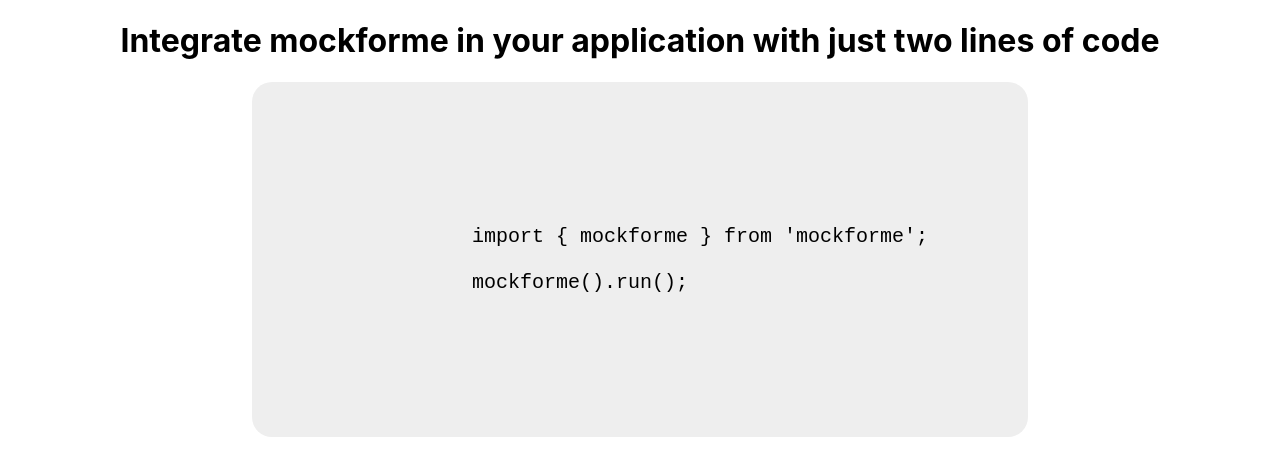
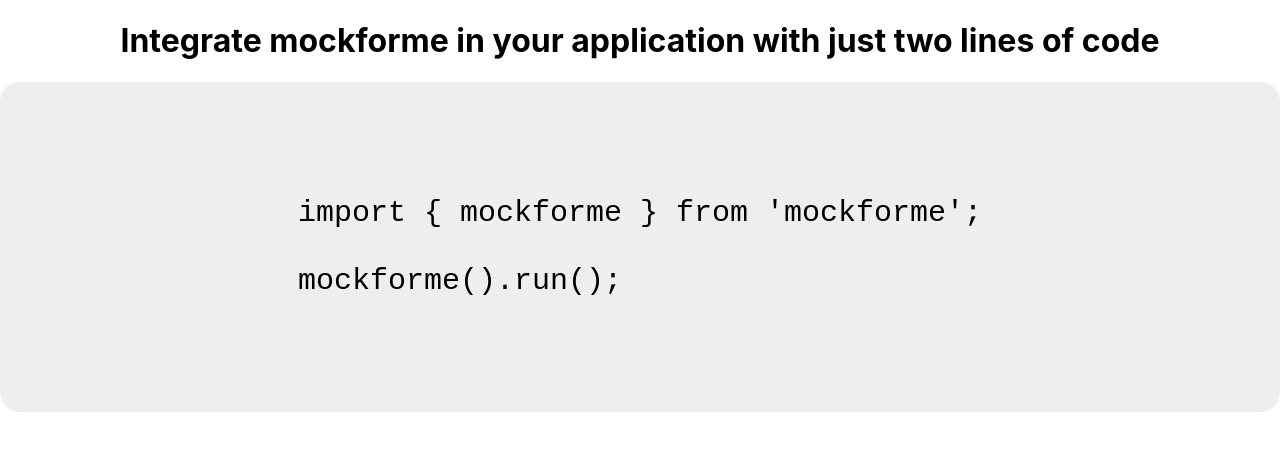
Before and after one commit to mockformedev/mockforme-reactjs, a React (Create React App) app: page / in a window 1280 px wide. Shown: the top 476 px of the page. Built offline with nearby package versions, Linux system fonts and the light colour scheme; no server answers; what mockforme would draw is missing.

Commit message:
chore: some changes

```diff
--- a/src/App.js
+++ b/src/App.js
@@ -19,9 +19,9 @@
       <code className='code'>
         <pre>
           {`
-          import { mockforme } from 'mockforme';
+import { mockforme } from 'mockforme';
 
-          mockforme().run();
+mockforme().run();
           `}
         </pre>
       </code>
--- a/src/index.css
+++ b/src/index.css
@@ -19,13 +19,20 @@
 .center-container {
     display: flex;
     flex-direction: column;
-    justify-content: center;
-    align-items: center;
 }
 
 .code {
-  font-size: 20px;
+  font-size: 14px;
   border-radius: 20px;
-  padding: 100px;
+  padding: 50px 0;
   background-color: #eee;
+  display: flex;
+  justify-content: center;
 }
+
+@media screen and (min-width: 1024px) {
+  .code {
+    font-size: 30px;
+    justify-content: center;
+  }
+}
```
